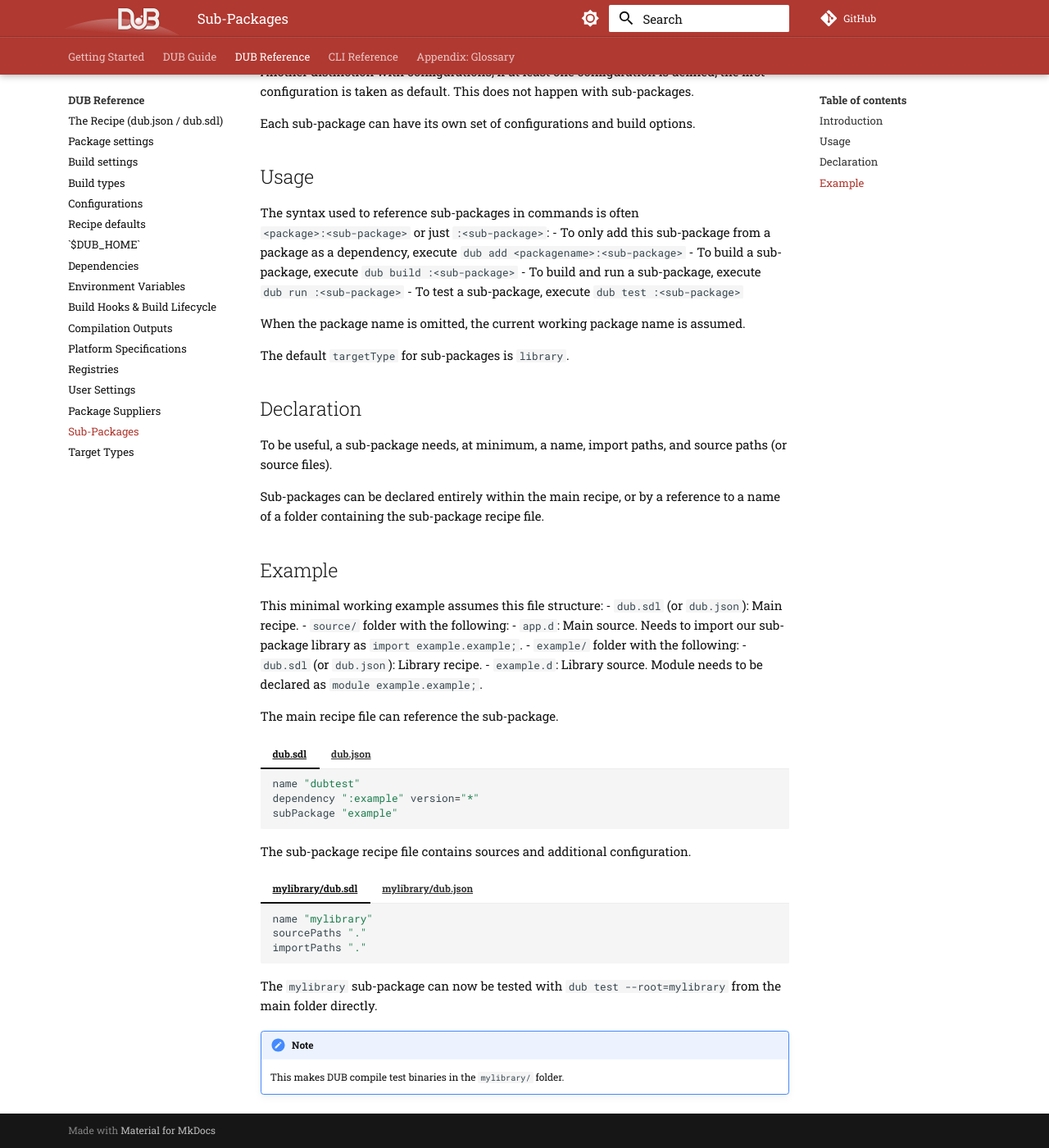
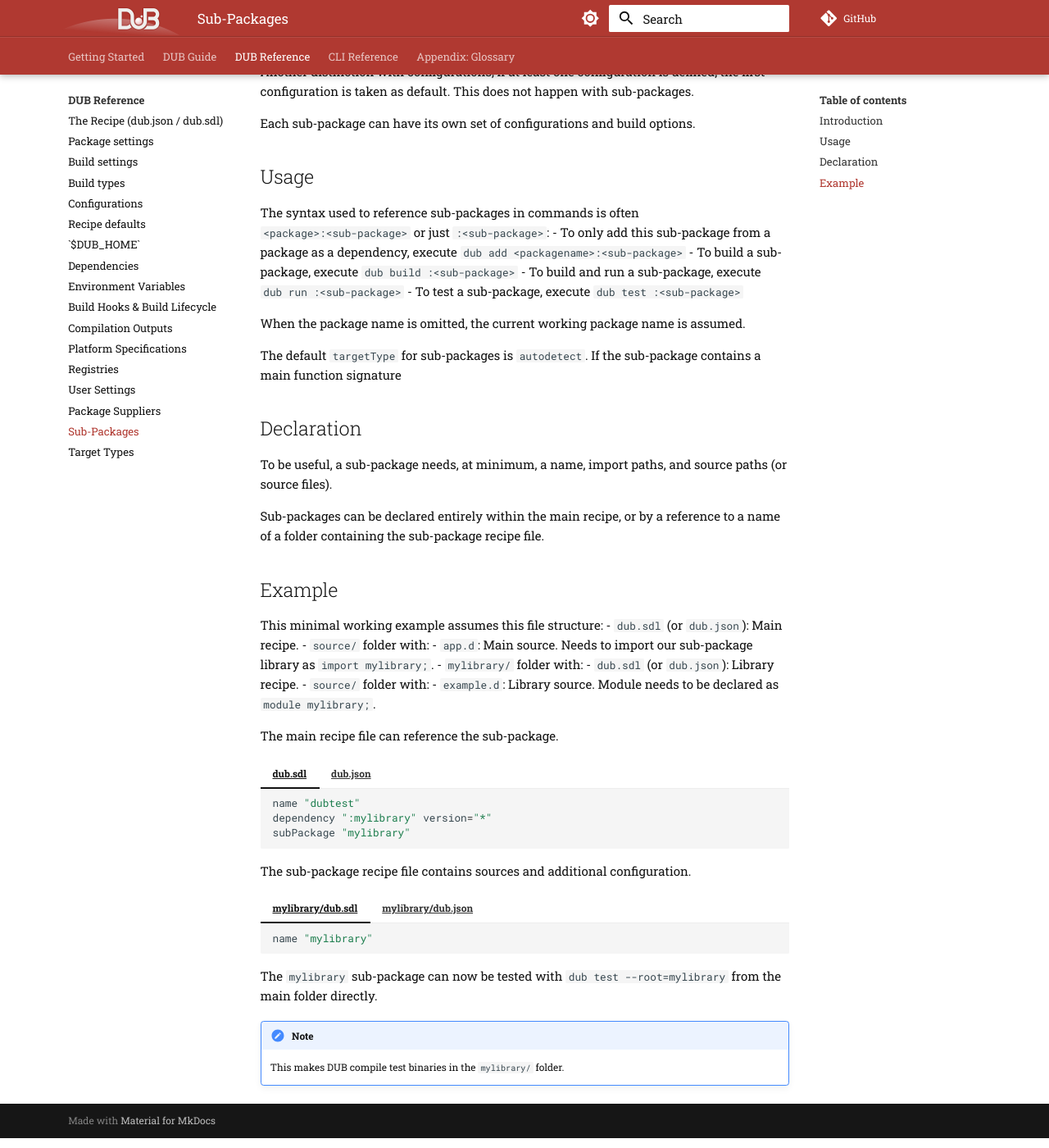
Before and after one commit to dlang/dub-docs, an MkDocs documentation site: the page built from docs/dub-reference/subpackages.md, in a window 1280 px wide and 1400 px high, scrolled down 509 px. Shown: the whole window at 82% size. Built offline with MkDocs 1.6.1 and Material for MkDocs 9.7.7, drawn with Linux system fonts in a browser that asks for light colours; comment, search, counter and statistics services are not loaded.

Commit message:
Update "mylibrary" example

````diff
--- a/docs/dub-reference/subpackages.md
+++ b/docs/dub-reference/subpackages.md
@@ -31,7 +31,8 @@ The syntax used to reference sub-packages in commands is often `<package>:<sub-p
 
 When the package name is omitted, the current working package name is assumed.
 
-The default `targetType` for sub-packages is `library`.
+The default `targetType` for sub-packages is `autodetect`. If the sub-package
+contains a main function signature
 
 ## Declaration
 
@@ -45,11 +46,12 @@ reference to a name of a folder containing the sub-package recipe file.
 
 This minimal working example assumes this file structure:
 - `dub.sdl` (or `dub.json`): Main recipe.
-- `source/` folder with the following:
-  - `app.d`: Main source. Needs to import our sub-package library as `import example.example;`.
-- `example/` folder with the following:
+- `source/` folder with:
+  - `app.d`: Main source. Needs to import our sub-package library as `import mylibrary;`.
+- `mylibrary/` folder with:
   - `dub.sdl` (or `dub.json`): Library recipe.
-  - `example.d`: Library source. Module needs to be declared as `module example.example;`.
+  - `source/` folder with:
+    - `example.d`: Library source. Module needs to be declared as `module mylibrary;`.
 
 The main recipe file can reference the sub-package.
 
@@ -57,8 +59,8 @@ The main recipe file can reference the sub-package.
 
     ```sdl
     name "dubtest"
-    dependency ":example" version="*"
-    subPackage "example"
+    dependency ":mylibrary" version="*"
+    subPackage "mylibrary"
     ```
 
 === "dub.json"
@@ -66,8 +68,8 @@ The main recipe file can reference the sub-package.
     ```json
     {
         "name": "dubtest",
-        "dependencies": { ":example": "*" },
-        "subPackages": [ "example" ]
+        "dependencies": { ":mylibrary": "*" },
+        "subPackages": [ "mylibrary" ]
     }
     ```
 
@@ -77,17 +79,13 @@ The sub-package recipe file contains sources and additional configuration.
 
     ```sdl
     name "mylibrary"
-    sourcePaths "."
-    importPaths "."
     ```
 
 === "mylibrary/dub.json"
 
     ```json
     {
-        "name": "mylibrary",
-        "importPaths": [ "." ],
-        "sourcePaths": [ "." ]
+        "name": "mylibrary"
     }
     ```
 
````
